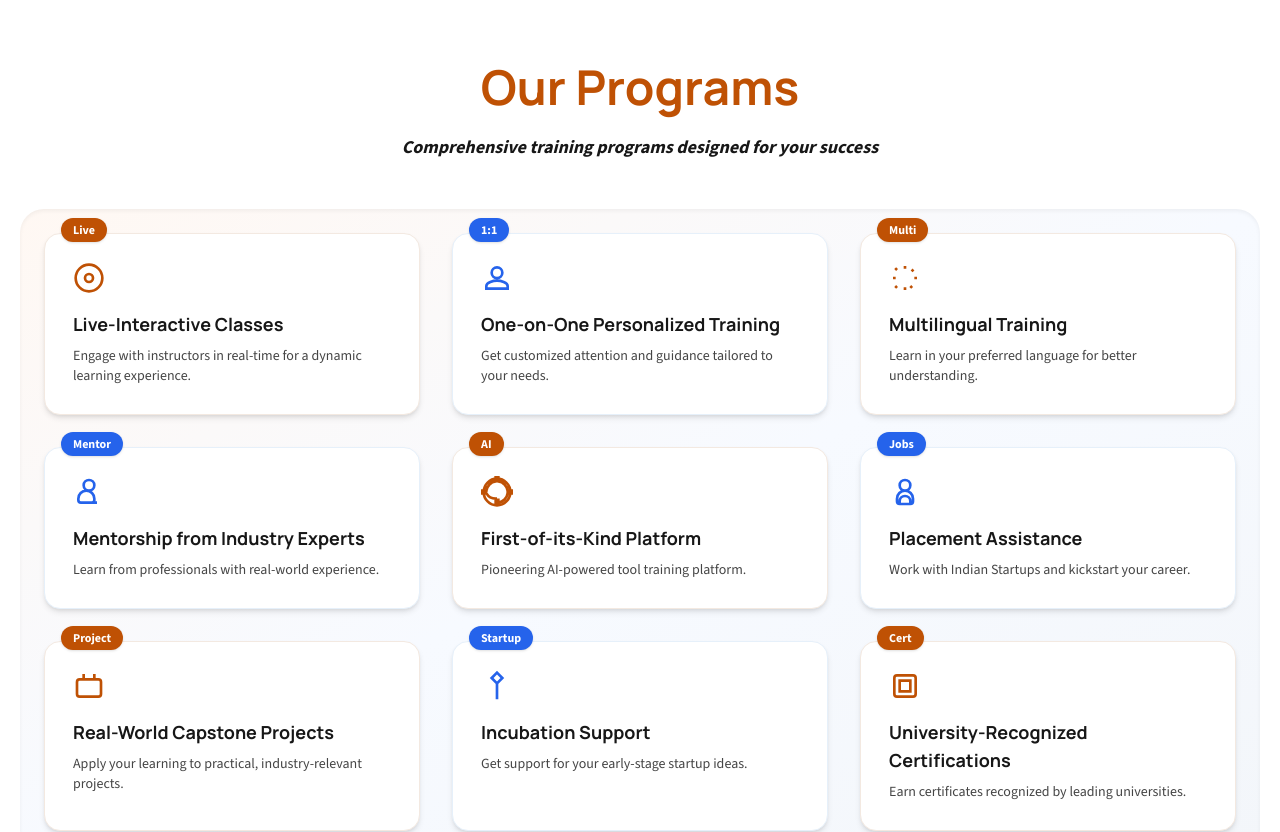
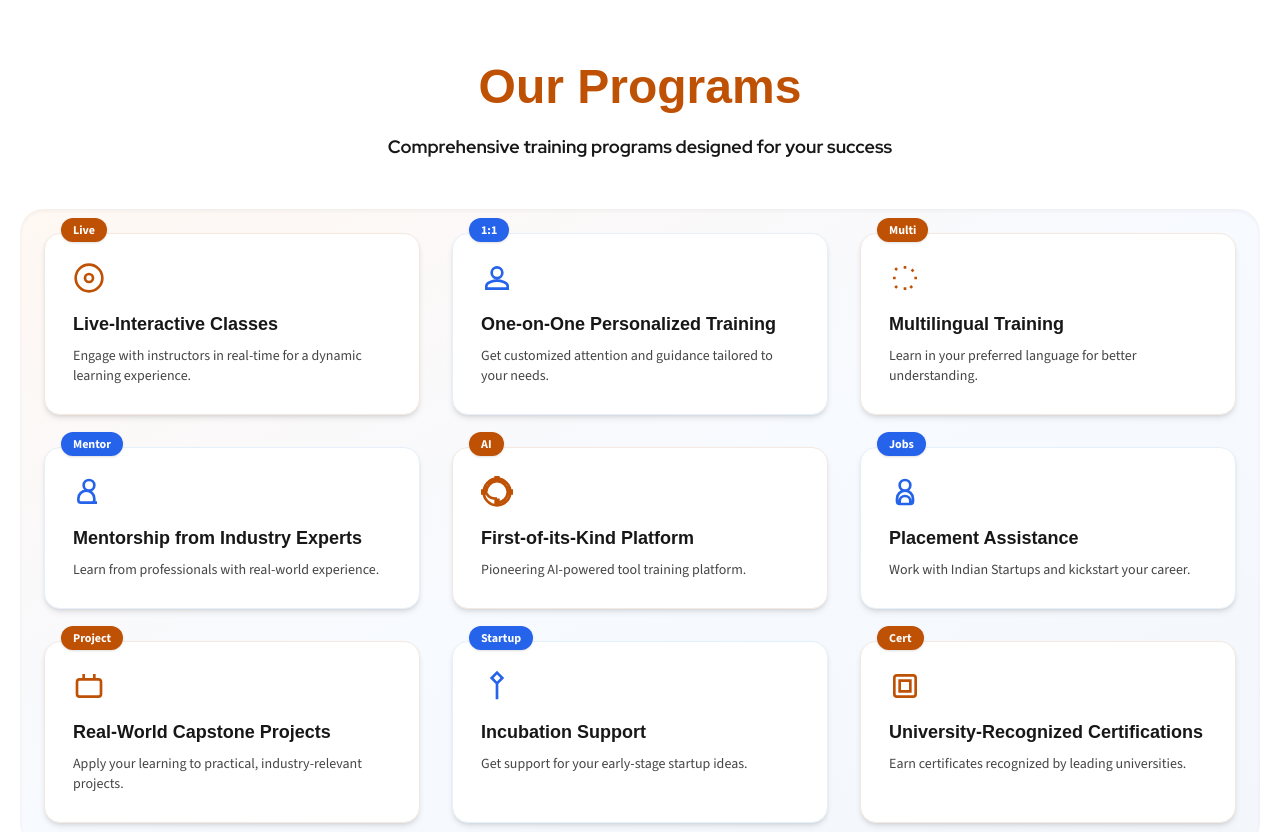
Before and after one commit to Globetrottercode/learnyatra, a Next.js app: page / in a window 1280 px wide. Shown: the part 2080-2912 px from the top of the page. Built offline with nearby package versions, Linux system fonts and the light colour scheme.

Commit message:
redhat and itlecs

```diff
--- a/src/app/layout.tsx
+++ b/src/app/layout.tsx
@@ -1,6 +1,6 @@
 import type { Metadata } from "next";
 import { GoogleAnalytics } from '@next/third-parties/google';
-import { Source_Sans_3, Manrope } from "next/font/google";
+import { Source_Sans_3, Red_Hat_Display } from "next/font/google";
 
 import Header from "@/components/Header";
 import Footer from "@/components/Footer";
@@ -8,8 +8,12 @@ import { siteDetails } from '@/data/siteDetails';
 
 import "./globals.css";
 
-const manrope = Manrope({ subsets: ['latin'] });
 const sourceSans = Source_Sans_3({ subsets: ['latin'] });
+const redHatDisplay = Red_Hat_Display({
+  subsets: ['latin'],
+  weight: ['400', '500', '600', '700'],
+  variable: '--font-red-hat-display'
+});
 
 export const metadata: Metadata = {
   title: siteDetails.metadata.title,
@@ -43,9 +47,7 @@ export default function RootLayout({
 }>) {
   return (
     <html lang="en">
-      <body
-        className={`${manrope.className} ${sourceSans.className} antialiased`}
-      >
+      <body className={`${sourceSans.className} ${redHatDisplay.variable} antialiased`}>
         {siteDetails.googleAnalyticsId && <GoogleAnalytics gaId={siteDetails.googleAnalyticsId} />}
         <Header />
         <main>
--- a/src/components/Section.tsx
+++ b/src/components/Section.tsx
@@ -17,7 +17,7 @@ const Section: React.FC<React.PropsWithChildren<Props>> = ({
       <SectionTitle>
         <h2 className="text-center text-[#bf5104] mb-4">{title}</h2>
       </SectionTitle>
-      <p className="mb-12 text-center font-bold italic ">{description}</p>
+      <p className="mb-12 text-center font-bold [font-family:var(--font-red-hat-display)]">{description}</p>
       {children}
     </section>
   );
```
